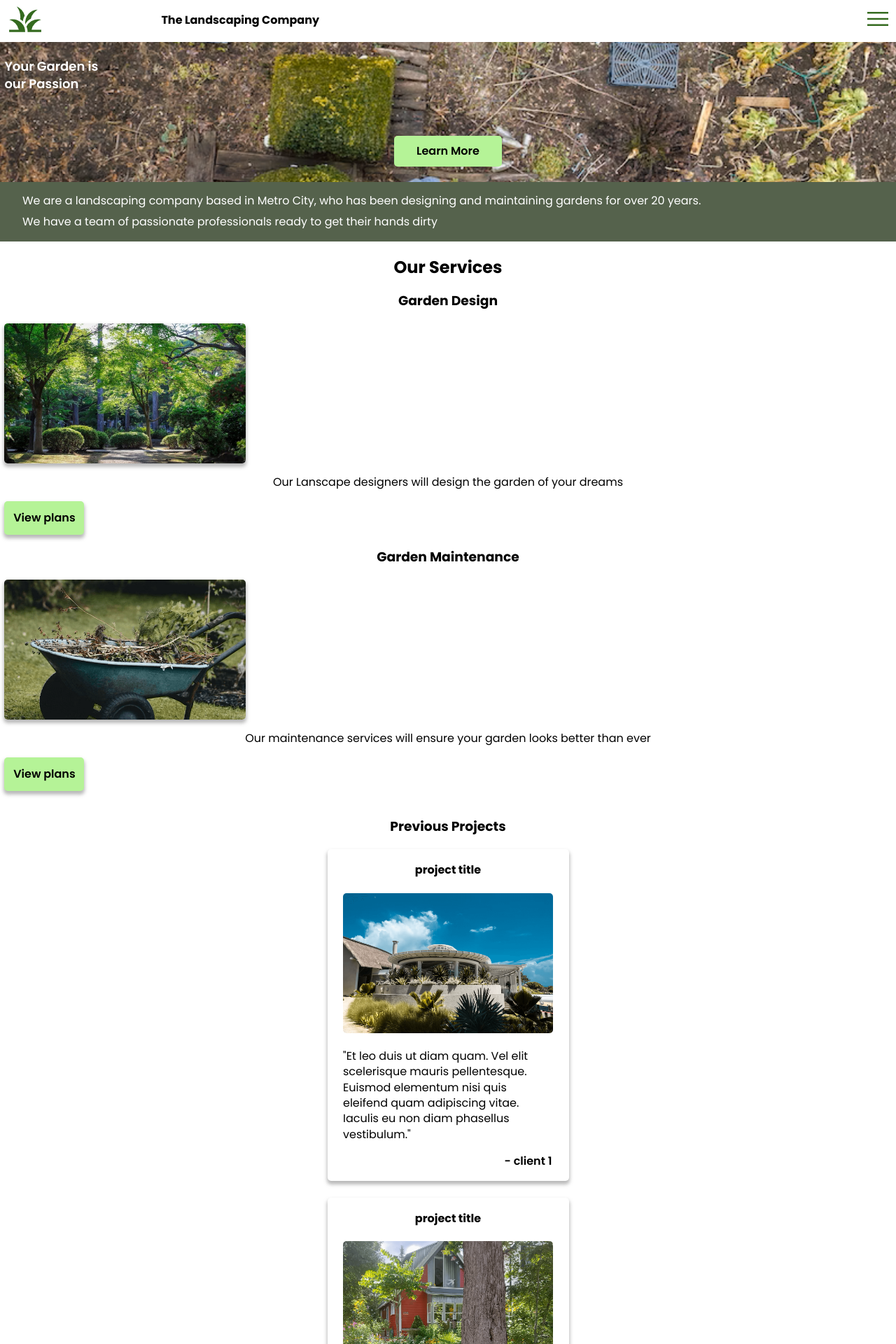
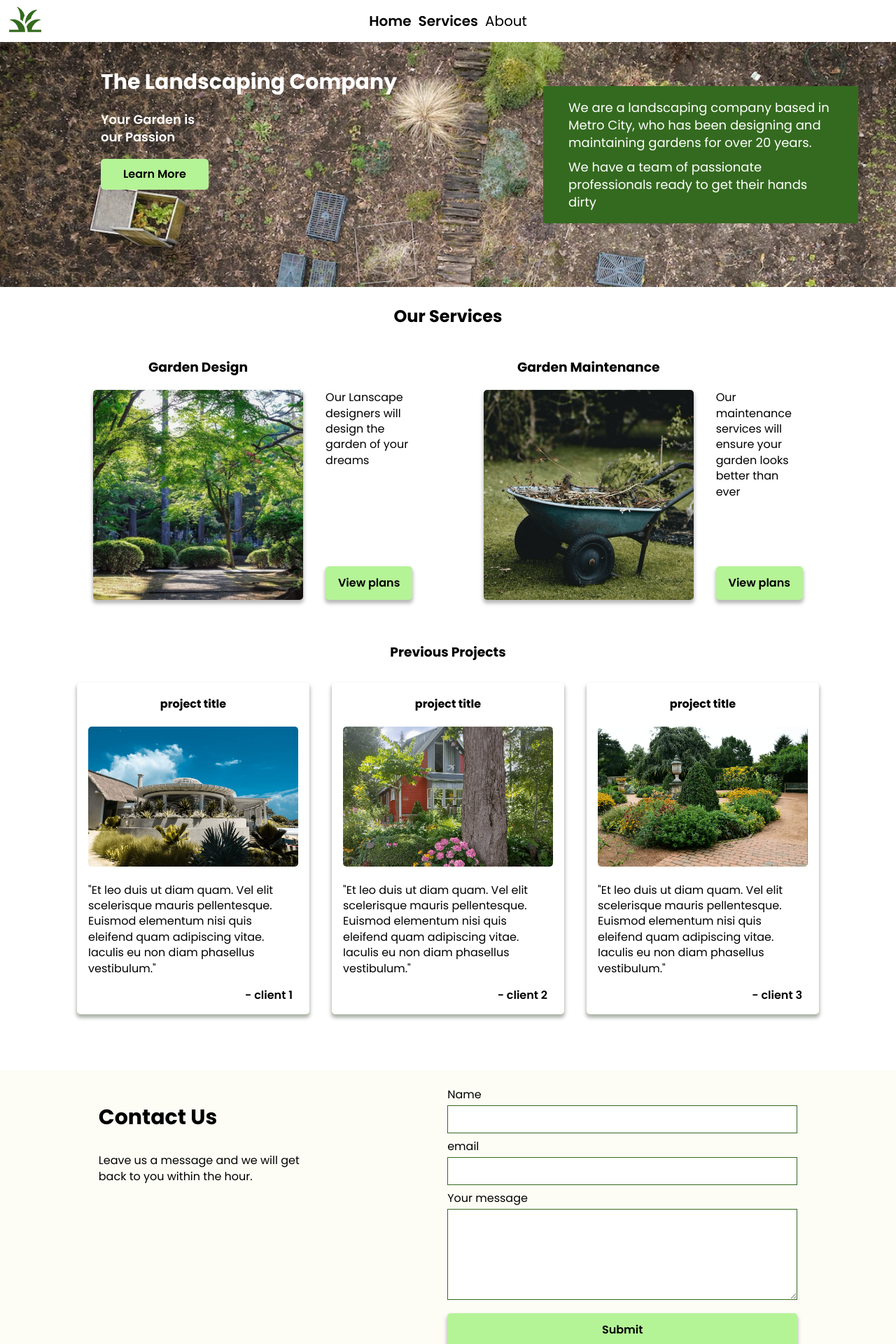
Before and after one commit to MauritzLM/lansdcape-webpage-practice, a React (Vite) app: page / in a window 1280 px wide. Shown: the top 1920 px of the page at 70% size. Built offline with nearby package versions, Linux system fonts and the light colour scheme.

Commit message:
updated desktop layout

```diff
--- a/src/App.css
+++ b/src/App.css
@@ -52,18 +52,17 @@ section h4 {
 
 /* navigation */
 nav {
-  display: flex;
-  justify-content: space-between;
+  display: grid;
+  grid-template-columns: 1fr 4fr 1fr;
   height: 60px;
 }
 
 nav p {
   margin: 0;
   font-size: 1.6rem;
-  position: absolute;
-  top: 1.1em;
-  left: 18%;
   font-weight: 700;
+  align-self: center;
+  justify-self: center;
 }
 
 /* nav menu */
@@ -72,18 +71,22 @@ nav ul {
   top: 0;
   left: -100em;
   flex-direction: column;
-  background-color: white;
-  color: black;
-  height: 400px;
-  width: 200px;
+  background-color: #55624C;
+  color: white;
+  height: 100%;
+  /* width: 50%; */
   margin: 0;
   transition: all .2s ease-in;
   z-index: 2;
+  padding: 1em;
+  font-size: 2rem;
 }
 
 nav ul a {
   text-decoration: none;
-  border-bottom: 1px solid black;
+  color: white;
+  /* border-bottom: 1px solid black; */
+  font-weight: 600;
 }
 
 /* show nav menu */
@@ -101,6 +104,10 @@ nav button {
   background-color: white;
   border: none;
   padding: 0;
+  width: max-content;
+  height: max-content;
+  justify-self: center;
+  align-self: center;
 }
 
 nav button svg {
@@ -109,6 +116,10 @@ nav button svg {
 }
 
 /* Hero Section */
+header {
+  position: relative;
+}
+
 .hero {
   background-image: url("./assets/images/landscaping1-mobile.png");
   background-size: cover;
@@ -160,6 +171,7 @@ nav button svg {
   display: flex;
   /* justify-content: space-around; */
   flex-direction: column;
+  align-items: center;
 }
 
 section>h2 {
@@ -167,6 +179,15 @@ section>h2 {
 }
 
 .services-container .service-card {
+  display: grid;
+  grid-template-columns: 1fr;
+}
+
+.service-card {
+  max-width: 500px;
+}
+
+.service-card div {
   display: flex;
   flex-direction: column;
 }
@@ -177,7 +198,7 @@ section>h2 {
 }
 
 .services-container picture div {
-  width: 345px;
+  max-width: 500px;
   height: 200px;
 }
 
@@ -207,7 +228,7 @@ section>h2 {
   display: flex;
   flex-direction: column;
   align-items: center;
-  box-shadow: 0px 4px 5px 1px rgba(153, 153, 153, 0.692);
+  box-shadow: 0px 4px 5px 1px #55624c7c;
   border-radius: 5px;
   width: 345px;
 }
@@ -247,16 +268,22 @@ section>h3 {
 
 /* Contact us section */
 .contact-section {
+  padding: 1em;
+  background-color: #FDFDF6;
+}
+
+.contact-section-container {
   display: flex;
   flex-direction: column;
   justify-content: space-around;
-  padding: 1em;
-  background-color: #FDFDF6;
+  align-items: center;
 }
 
 .contact-section form {
   display: flex;
   flex-direction: column;
+  width: 320px;
+
 }
 
 form input,
@@ -302,6 +329,11 @@ form button {
   gap: 2em;
 }
 
+.design-section h2,
+.maintenance-section h2 {
+  margin-bottom: 1em;
+}
+
 section .product-card {
   background-color: #FDFDF6;
   width: 345px;
@@ -309,38 +341,85 @@ section .product-card {
   flex-direction: column;
   align-items: initial;
   gap: 0;
-  padding: 1em;
-  box-shadow: 0px 4px 5px 1px rgba(153, 153, 153, 0.692);
+  padding: 1.4em 1em;
+  box-shadow: 0px 4px 4px 1px rgba(97, 97, 97, 0.247);
 }
 
-.product-card h3,
+.product-card ul {
+  display: flex;
+  flex-direction: column;
+  gap: .5em;
+  font-size: 1.8rem;
+  list-style-type: square;
+}
+
+/* .product-card ul li::marker {
+  font-size: 3rem;
+  position: relative;
+  top: .4em;
+} */
+
+.product-card h3 {
+  margin: .3em 0;
+  text-align: center;
+  font-weight: 600;
+}
+
 .product-card p {
+  font-size: 1.4rem;
+  font-style: italic;
   text-align: center;
-  margin: 0;
+  margin: .5em 0;
+}
+
+.product-card .price {
+  font-weight: 600;
+  font-size: 2rem;
+  font-style: initial;
+  margin-top: 0;
+}
+
+.product-card button {
+  padding: .8em;
+  box-shadow: 0px 4px 5px 0px rgba(194, 193, 193, 0.692);
 }
 
 /* FAQ section */
+.faq-section {
+  display: flex;
+  flex-direction: column;
+  align-items: center;
+  padding-top: 1em;
+  padding-bottom: 2em;
+}
+
 .faq-question-container {
   /* display: flex; */
   /* justify-content: space-between; */
   position: relative;
   cursor: pointer;
-  border-bottom: 1px solid;
+  border-bottom: 2px solid;
+  width: 300px;
+  margin-bottom: 1.5em;
+}
+
+.faq-question {
+  font-weight: 600;
 }
 
 .faq-question-container svg {
   position: absolute;
-  top: 0;
+  top: 0.15em;
   right: 1em;
 }
 
-.answer {
-  transition: all .2s ease-in;
+.faq-answer {
+  /* transition: all .2s ease-in; */
   visibility: hidden;
   height: 0;
 }
 
-.faq-question-container.active .answer {
+.faq-question-container.active .faq-answer {
   visibility: visible;
   height: auto;
 }
@@ -355,7 +434,7 @@ section .product-card {
 footer {
   display: flex;
   flex-direction: column;
-  background-color: #131F0D;
+  background-color: #1A1C18;
   color: white;
   padding: 1em;
 }
@@ -394,6 +473,177 @@ footer a {
 }
 
 .social-links svg {
-  height: 40px;
-  width: 40px;
+  height: 35px;
+  width: 35px;
 }
+
+/* Media Queries */
+
+@media screen and (min-width: 800px) {
+  nav ul {
+    position: static;
+    flex-direction: row;
+    background-color: inherit;
+    color: black;
+    line-height: 1;
+    justify-self: center;
+  }
+
+  nav ul a {
+    color: black;
+
+  }
+
+  nav p,
+  nav button {
+    display: none;
+  }
+
+  header {
+    background-image: url("./assets/images/landscaping1.png");
+    background-repeat: no-repeat;
+    background-size: cover;
+    display: flex;
+    flex-direction: column;
+    align-items: center;
+  }
+
+  .hero {
+    background: none;
+    height: 350px;
+    display: block;
+    padding: 1em;
+    width: 80%;
+  }
+
+  .hero h1 {
+    display: block;
+    color: white;
+    font-size: 3rem;
+  }
+
+  .hero-info {
+    font-size: 1.8rem;
+  }
+
+  .contact-section form {
+    width: 500px;
+  }
+
+  footer {
+    flex-direction: row;
+    justify-content: space-around;
+    padding: 2em;
+  }
+}
+
+
+@media screen and (min-width: 1050px) {
+  .hero-info {
+    position: absolute;
+    width: 450px;
+    top: 3.5em;
+    right: 3em;
+    background-color: #346A1F;
+  }
+
+  main {
+    display: flex;
+    flex-direction: column;
+    gap: 2em;
+  }
+
+  section {
+    display: flex;
+    flex-direction: column;
+    align-items: center;
+  }
+
+  section>h2 {
+    margin: 2.5rem 0;
+  }
+
+  section>h3 {
+    margin: 3rem 0;
+  }
+
+  .services-container,
+  .projects-container,
+  .contact-section-container {
+    flex-direction: row;
+    justify-content: space-between;
+    width: 80%;
+  }
+
+  /* .services-container {
+    justify-content: space-between;
+  } */
+
+  .services-container .service-card {
+    grid-template-areas: "heading ."
+      "image text"
+    ;
+    grid-template-columns: 1fr 1fr;
+    column-gap: 2em;
+
+    max-width: 45%;
+  }
+
+  .service-card h3 {
+    grid-area: heading;
+  }
+
+  .service-card picture {
+    grid-area: image;
+
+  }
+
+  .service-card div {
+    grid-area: text;
+    justify-content: space-between;
+  }
+
+  .services-container picture div {
+    height: 300px;
+    width: 300px;
+  }
+
+  .service-card p {
+    /* grid-area: text; */
+    text-align: left;
+    margin-top: 0;
+  }
+
+  /* .service-card button {
+    grid-area: button;
+  } */
+
+  .projects-container {
+    justify-content: center;
+    gap: 2em;
+    padding-bottom: 3em;
+  }
+
+  .contact-section-info {
+    align-self: baseline;
+
+  }
+
+  .contact-section-info h3 {
+    text-align: left;
+    font-size: 3rem;
+  }
+
+  .contact-section-info p {
+    width: 300px;
+  }
+
+  .maintenance-section .products-container,
+  .design-section .products-container {
+    flex-direction: row;
+  }
+
+  .faq-question-container {
+    width: 65%;
+  }
+}
```
Also changed, not shown: src/assets/images/landscaping1.png (added).
